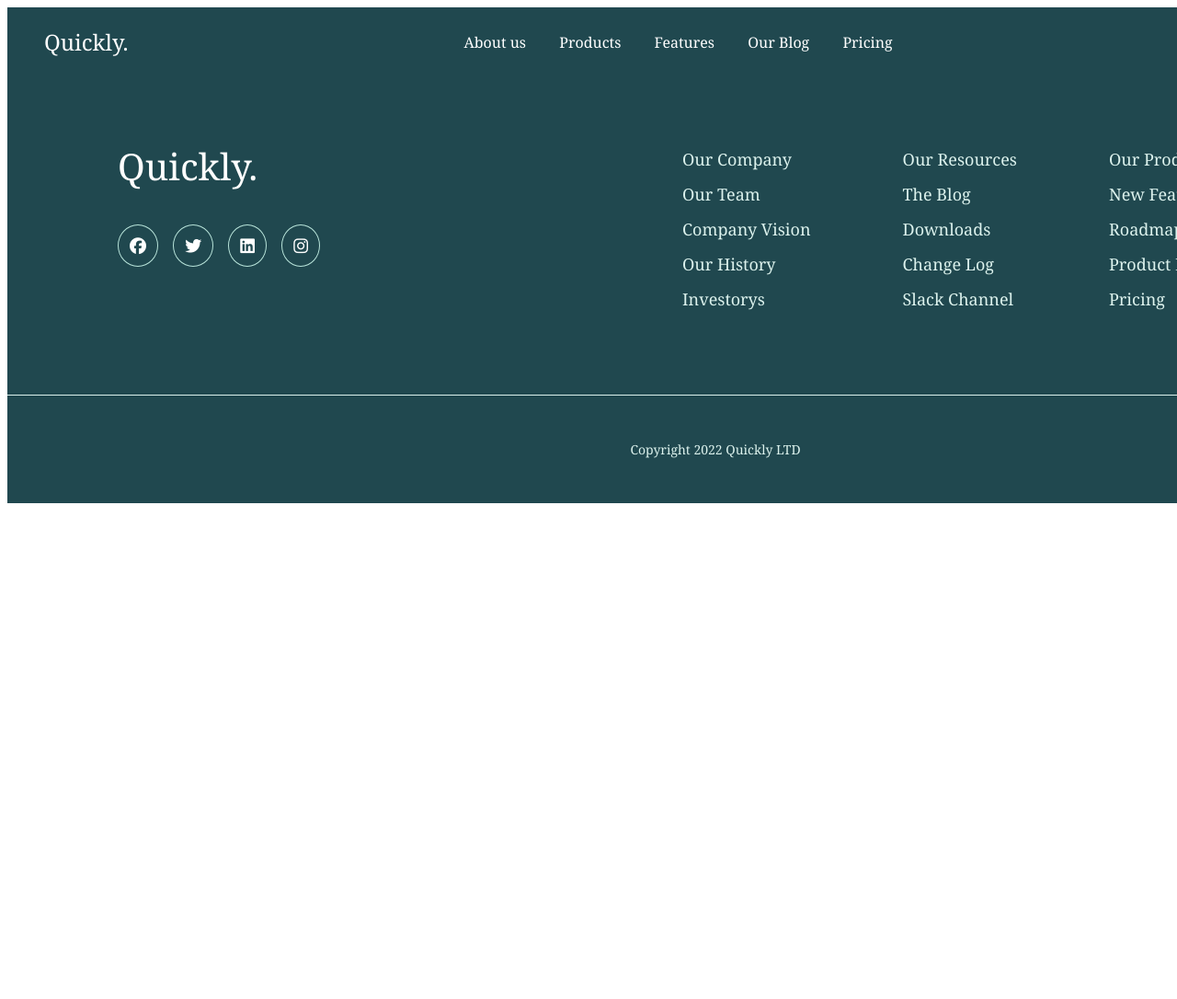
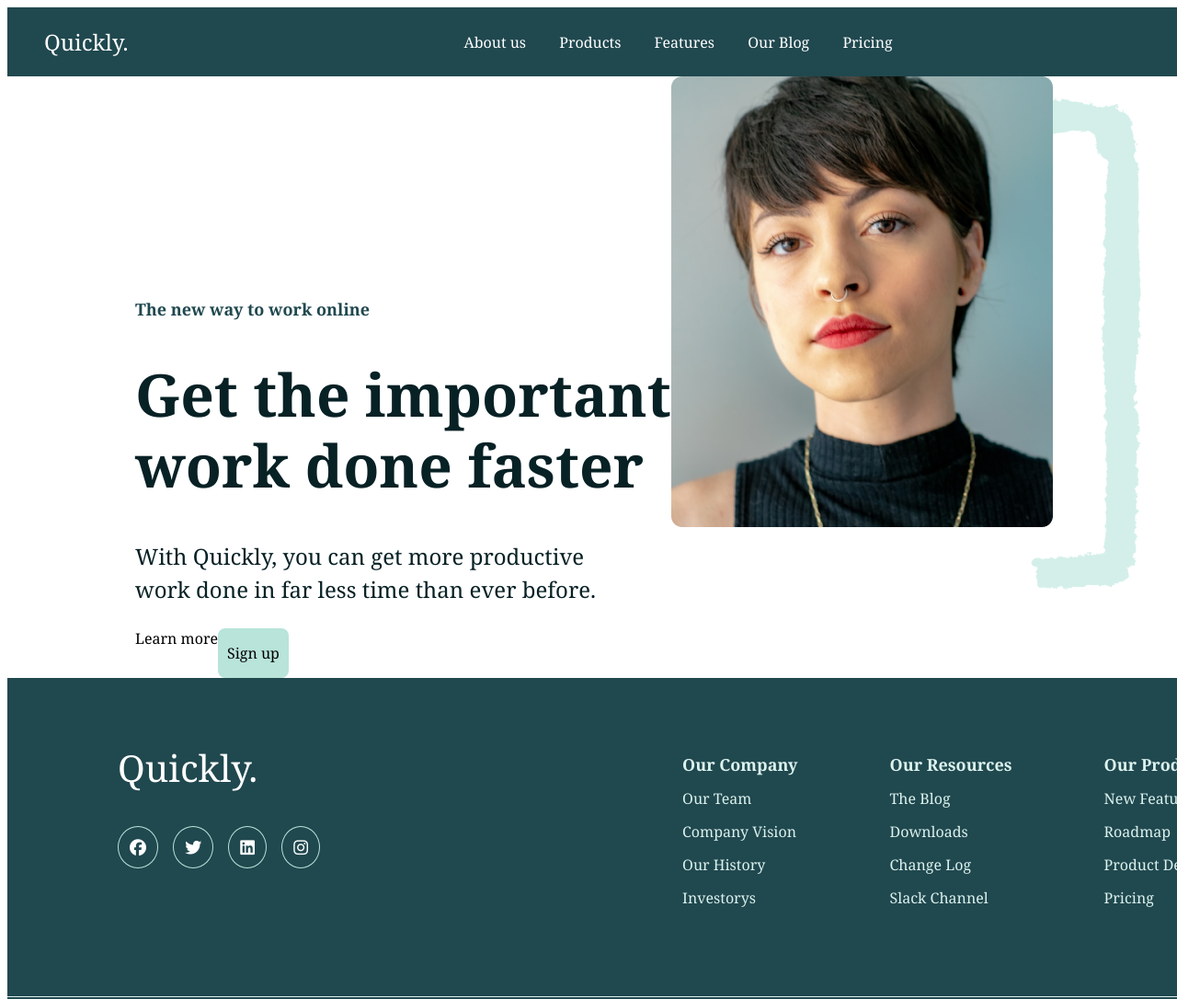
Before and after one commit to OleksandrPopov1/Quickly, a plain HTML site: page index.html in a window 1280 px wide. Shown: the top 1086 px of the page at 92% size. Before the commit the page ends 800 px from the top, so only its background shows below. Drawn offline with Linux system fonts and the light colour scheme.

Commit message:
update site

```diff
--- a/css/main.css
+++ b/css/main.css
@@ -89,6 +89,46 @@ a{
 }
 
 
+
+/* !!!!!!!MAIN PAGE!!!!!!! */
+
+
+.main-box{
+    display: flex;
+}
+
+.left-part{
+    margin: 217px 0 0 139px;
+}
+
+.left-part>h4{
+    font-size: 18px;
+    color: #20484F;
+}
+
+.left-part>h1{
+    font-size: 64px;
+    color: #072125;
+    line-height: 120%;
+}
+
+.left-part>p{
+    font-size: 24px;
+    color: #072125;
+    line-height: 150%;
+}
+
+.buttons-sing-and-learn{
+    display: flex;
+}
+
+.first-frame{
+    position: absolute;
+}
+
+.main-photo{
+    position: absolute;
+}
 
 /* !!!!!!SIGN-UP!!!!!LOG-IN!!!!! */
 
@@ -285,8 +325,13 @@ footer{
 .block-navigation{
     display: flex;
     flex-direction: column;
+    font-size: 16px;
+    margin-right: 100px;
+}
+
+.navigation-title{
+    font-weight: bold;
     font-size: 18px;
-    margin-right: 100px;
 }
 
 .block-navigation>a{
--- a/index.html
+++ b/index.html
@@ -26,6 +26,44 @@
 
   </div>
 
+  <div class="content-box">
+    <div class="main-box">
+      <div class="left-part">
+        <h4>The new way to work online</h4>
+        <h1>Get the important <br>
+          work done faster
+        </h1>
+        <p>With Quickly, you can get more productive <br>
+          work done in far less time than ever before.
+        </p>
+        <div class="buttons-sing-and-learn">
+          <a href="">Learn more</a>
+          <a class="sign-up" href="sign_up.html">Sign up</a>
+        </div>
+      </div>
+
+      <div class="right-part">
+        <img class="first-frame" src="images/first_frame.png" alt="">
+        <img class="main-photo" src="images/main_photo.png" alt="">
+        <div class="discription-avatar">
+          <img src="images/firs_Avatar.png" alt="">
+          <p>New task assigned</p>
+          <p>Louise assigned you a project</p>
+        </div>
+        <div class="under-text-and-images">
+          <span class="tick"></span>
+          <div class=" project-ppdated">
+            <p> Project Updated</p>
+            <span class="long-line"></span>
+            <span class="short-line"></span>
+            <span class="rectangle"></span>
+          </div>
+
+        </div>
+      </div>
+
+    </div>
+  </div>
 
   <footer>
     <div class="footer-menu">
@@ -41,7 +79,7 @@
 
       <div class="site-navigation">
         <div class="block-navigation">
-          <a href="">Our Company</a>
+          <a href=""><span class="navigation-title">Our Company</span></a>
           <a href="">Our Team</a>
           <a href="">Company Vision</a>
           <a href="">Our History</a>
@@ -49,7 +87,7 @@
 
         </div>
         <div class="block-navigation">
-          <a href="">Our Resources</a>
+          <a href=""><span class="navigation-title">Our Resources</span></a>
           <a href="">The Blog</a>
           <a href="">Downloads</a>
           <a href="">Change Log</a>
@@ -57,7 +95,7 @@
         </div>
 
         <div class="block-navigation">
-          <a href="">Our Product</a>
+          <a href=""><span class="navigation-title">Our Product</span></a>
           <a href="">New Features</a>
           <a href="">Roadmap</a>
           <a href="">Product Demo</a>
```
Also changed, not shown: log_in.html (+3 -3 lines), sign_up.html (+3 -3 lines), images/firs_Avatar.png (added), images/first_frame.png (added), images/main_photo.png (added), images/underline_faster.png (added).
